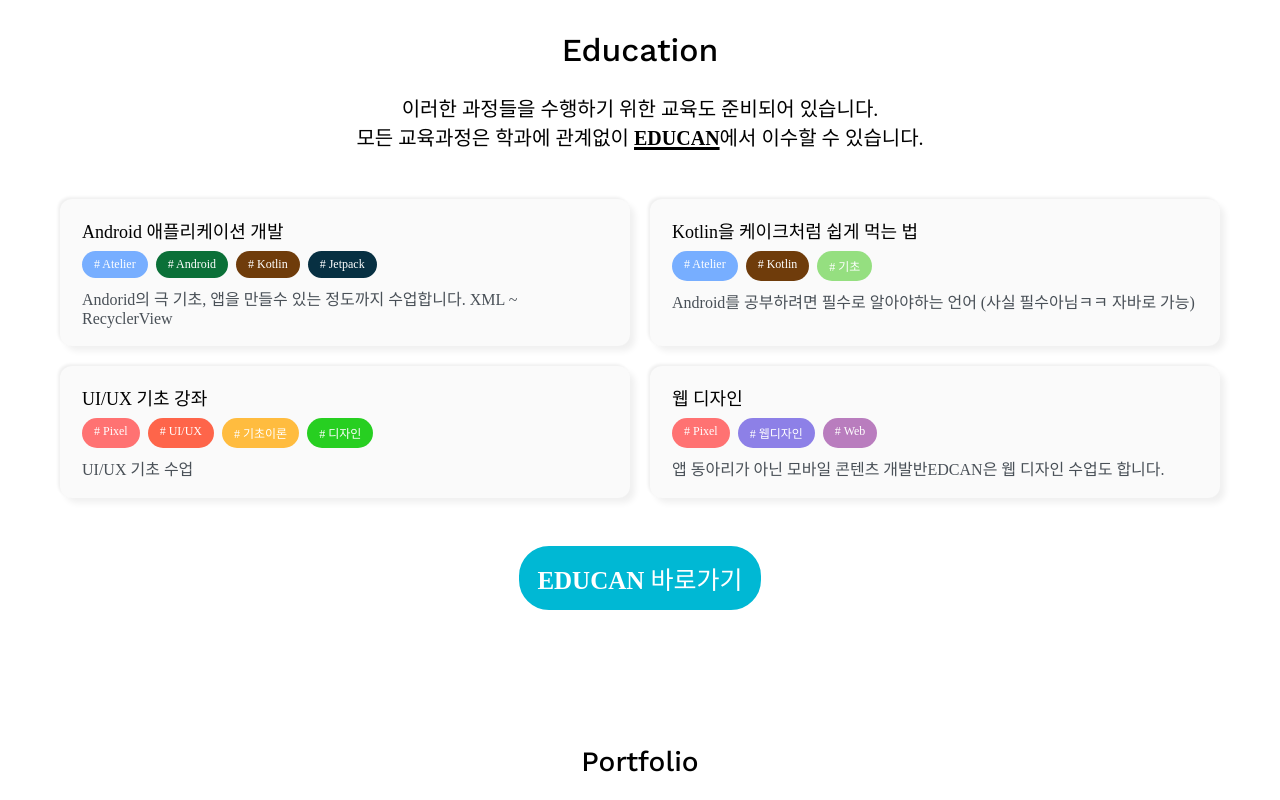
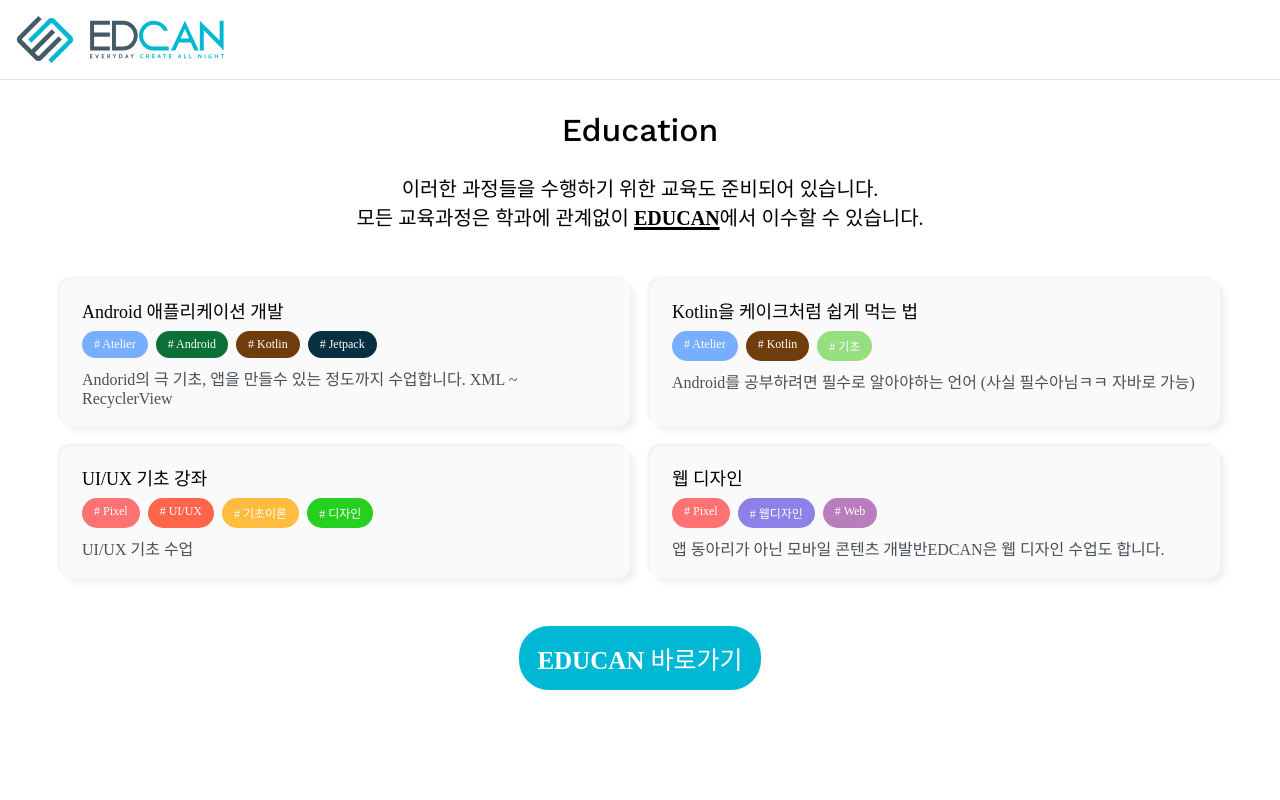
Before and after one commit to kichan05/2022-EDCAN-Web, a Vue app: page / in a window 1280 px wide. Shown: the top 800 px of the page. Built offline with nearby package versions, Linux system fonts and the light colour scheme; a web font is replaced by a local one.

Commit message:
Unit card 수정

```diff
--- /dev/null
+++ b/src/components/Header.vue
@@ -0,0 +1,54 @@
+<template>
+<header>
+    <div class="logo-wrap" @click="$router.push('/')">
+        <img class="logo symbol" src="/img/edcan.svg" alt="">
+        <img class="logo typo" src="/img/edcan_typo.svg" alt="">
+    </div>
+</header>
+</template>
+
+<script>
+export default {
+    name : "Header"
+}
+</script>
+
+<style scoped>
+header {
+    width : 100%;
+    height : 80px;
+
+    background-color: #fff;
+
+    border-bottom : 1px solid #dee2e6;
+
+    padding : 16px 20px 16px 0;
+
+    display: flex;
+
+    position: fixed;
+    top : 0px;
+    z-index: 1;
+}
+
+.logo-wrap {
+    display: flex;
+    gap : 0px;
+
+    cursor: pointer;
+}
+
+.logo-wrap img {
+    width : 60%;
+
+    transition: 1200ms;
+}
+
+.logo-wrap:hover .symbol {
+    transform: rotateZ(2turn) scale(1.15);
+}
+
+.logo-wrap:hover .typo {
+    /* transform: rotateY(1turn); */
+}
+</style>
--- a/src/components/PorstfolioPage/UnitCard.vue
+++ b/src/components/PorstfolioPage/UnitCard.vue
@@ -1,20 +1,20 @@
 <template>
 <div class="unit-card" :class="[unitData.type]">
-    <div class="descriptions-wrap" v-if="unitData.type == 'px'">
+    <div class="descriptions-wrap" v-if="unitData.type == 'at'">
         <h2>{{ unitData.title }}</h2>
         <div>
             <p v-for="i, n in unitData.description" :key="n">{{ i }}</p>
         </div>
     </div>
 
-    <img class="logo logo-ani-Z" src="/img/EDCAN.svg" alt="ATELIER 로고"
+    <img class="logo logo-ani-Y" src="/img/edcan_typo_verticality.svg" alt="ATELIER 로고"
         v-if="unitData.type == 'edcan'">
-    <img class="logo logo-ani-Y" src="/img/Atelier_typo_verticality.svg" alt="ATELIER 로고"
+    <img class="logo logo-ani-Y-" src="/img/Atelier_typo_verticality.svg" alt="ATELIER 로고"
         v-else-if="unitData.type == 'at'">
     <img class="logo logo-ani-Y" src="/img/Pixel_typo_verticality.svg" alt="ATELIER 로고"
         v-else-if="unitData.type == 'px'">
 
-    <div class="descriptions-wrap" v-if="unitData.type != 'px'">
+    <div class="descriptions-wrap" v-if="unitData.type != 'at'">
         <h2>{{ unitData.title }}</h2>
         <div>
             <p v-for="i, n in unitData.description" :key="n">{{ i }}</p>
@@ -43,7 +43,7 @@
     width : 100%;
     height: 500px;
 
-    border-radius: 1rem;
+    border-radius: 1.5rem;
 
     padding : 32px;
 
@@ -55,34 +55,12 @@
     gap : 32px;
 }
 
-.unit-card .descriptions-wrap {
-    font-size: 24px;
+.unit-card.edcan {
+    /* color : #272727;
+    background-color: #96f1ff; */
 
-    padding : 32px;
-
-    grid-column: span 3;
-}
-
-.unit-card .logo {
-    width : 70%;
-
-    margin : 0 auto;
-
-    grid-column: span 2;
-}
-
-
-h2 {
-    overflow: hidden;
-
-    display: inline-block;
-
-    position: relative;
-}
-
-.unit-card.edcan {
-    color : #272727;
-    background-color: #96f1ff;
+    color : white;
+    background-color: #00b8d4;
 }
 
 .unit-card.at {
@@ -91,14 +69,61 @@
 }
 
 .unit-card.px {
-    color : #4d4d4d;
-    background-color: #ffe7c8;
+    /* color : #4d4d4d; */
+    /* background-color: #ffe7c8; */
+
+    color : #383838;
+    background-color: #f87171;
 }
+
+.unit-card .logo {
+    width : 75%;
+    height : 75%;
+
+    background-color: #FFF;
+
+    border-radius: 1rem;
+
+    box-shadow: 0px 20px 20px #4141412a;
+
+    margin : 0 auto;
+    padding : 30px;
+
+    grid-column: span 2;
+}
+
+.unit-card.px .logo {
+    padding : 30px 50px;
+}
+
+.unit-card .descriptions-wrap {
+    font-size: 24px;
+
+    padding : 32px;
+
+    grid-column: span 3;
+
+}
+
+h2 {
+    /* width : 55%; */
+
+    padding : 0 3px;
+
+    overflow: hidden;
+
+    display: inline-block;
+
+    position: relative;
+
+    transform: translateX(-3px);
+}
+
 
 h2::before {
     content: "";
 
-    width : 107%;
+    width : 120%;
 
     border-bottom : 4px solid;
     border-radius: 20px;
@@ -116,13 +141,13 @@
 }
 
 .unit-card.edcan h2::before {
-    border-color : #272727;
+    border-color : #ffffff;
 }
 .unit-card.at h2::before {
     border-color : white;
 }
 .unit-card.px h2::before {
-    border-color : #4d4d4d;
+    border-color : #383838;
 }
 
 
@@ -135,6 +160,17 @@
 
 .logo-ani-Y:hover {
     transform: rotateY(1turn) scale(1.1);
+}
+
+.logo-ani-Y- {
+    animation: unit-logo-animation-Y- 1s;
+    animation-delay: 600ms;
+
+    transition: transform 1000ms;
+}
+
+.logo-ani-Y-:hover {
+    transform: rotateY(-1turn) scale(1.1);
 }
 
 .logo-ani-Z {
@@ -167,6 +203,16 @@
     }
 }
 
+@keyframes unit-logo-animation-Y- {
+    0% {
+        transform : rotateY(0turn);
+    }
+
+    100% {
+        transform : rotateY(-1turn);
+    }
+}
+
 @keyframes unit-logo-animation-Z {
     0% {
         transform : rotateZ(0turn);
@@ -176,4 +222,17 @@
         transform : rotateZ(1turn);
     }
 }
+
+@media (max-width : 950px) {
+    .unit-card .logo {
+        width : 100%;
+    }
+}
+
+@media (max-width : 800px) {
+    .unit-card.px .logo {
+        padding : 30px;
+    }
+}
+
 </style>
--- a/src/components/PorstfolioPage/UnitDescription.vue
+++ b/src/components/PorstfolioPage/UnitDescription.vue
@@ -42,7 +42,8 @@
             "px",
             "Pixel Unit",
             [
-                "Pixel은 콘텐츠디자인과가 지원할 수 있는 디자인 유닛이며, 뛰어난 분석력과 창의력을 지닌 디자이너를 양성합니다."
+                "Pixel은 디자이너 유닛이며, 뛰어난 분석력과 창의력을 지닌 디자이너를 양성합니다.",
+                "Figma, UI/UX, 웹 UX/UI 등을 공부하는 유닛입니다."
             ]
         ),
 
--- a/src/views/MainPage.vue
+++ b/src/views/MainPage.vue
@@ -1,5 +1,6 @@
 <template>
 <main class="page">
+    <Header/>
     <Page4/>
     <Page5/>
 
@@ -11,6 +12,7 @@
 import Page4 from "../components/Page4/Page4.vue";
 import Page5 from "../components/Page5/Page5.vue";
 
+import Header from "../components/Header.vue";
 import Footer from "../components/Footer.vue";
 
 export default {
@@ -19,7 +21,8 @@
         Page4,
         Page5,
 
-        Footer
+        Header,
+        Footer,
     }
 }
 </script>
@@ -31,6 +34,10 @@
     min-height: 70vh;
 }
 
+.page4 {
+    margin-top : 80px;
+}
+
 .main-page-page .page-title {
     font-size: 32px;
     font-weight: 500;
--- a/src/views/PortfolioPage.vue
+++ b/src/views/PortfolioPage.vue
@@ -1,5 +1,6 @@
 <template>
 <div class="page">
+    <Header/>
     <div class="content">
         <h3>Portfolio</h3>
         <div class="unit-choice-buttons">
@@ -28,12 +29,14 @@
 <script>
 import PortfolioItem from "../components/PorstfolioPage/PortfolioItem.vue"
 import UnitDescription from "../components/PorstfolioPage/UnitDescription.vue"
-import Footer from "./../components/Footer.vue"
 import AnimationButton from "./../components/AnimationButton.vue"
 
 import PortfolioDataList from "./../assets/PortfolioList.js"
 
 import ButtonData from "./../Model/ButtonData.js"
+
+import Header from "../components/Header.vue";
+import Footer from "./../components/Footer.vue"
 
 export default {
     name : "PortfolioPage",
@@ -70,6 +73,8 @@
     },
     components : {
         PortfolioItem,
+
+        Header,
         Footer,
 
         UnitDescription,
@@ -89,8 +94,7 @@
 <style scoped>
 .content {
     padding : 120px 12px;
-
-    /* overflow: hidden; */
+    margin-top : 80px;
 }
 
 h3 {
```
Also changed, not shown: src/views/EasterEgg.vue (added, +16 -0 lines), public/img/edcan_typo.svg (added).
